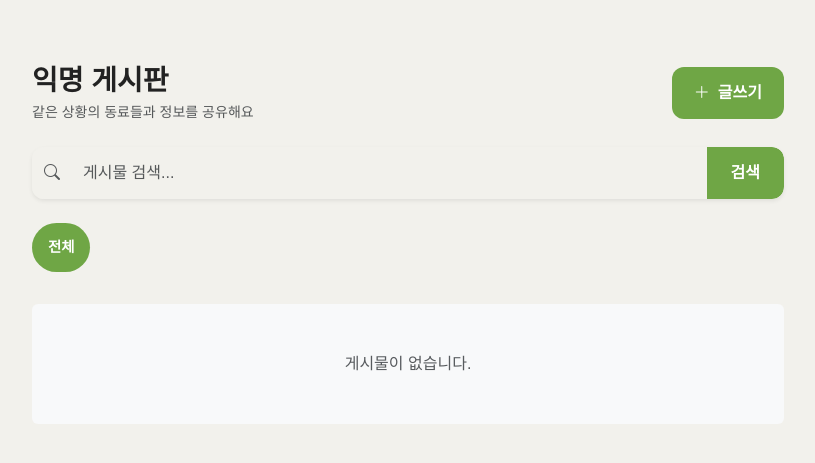
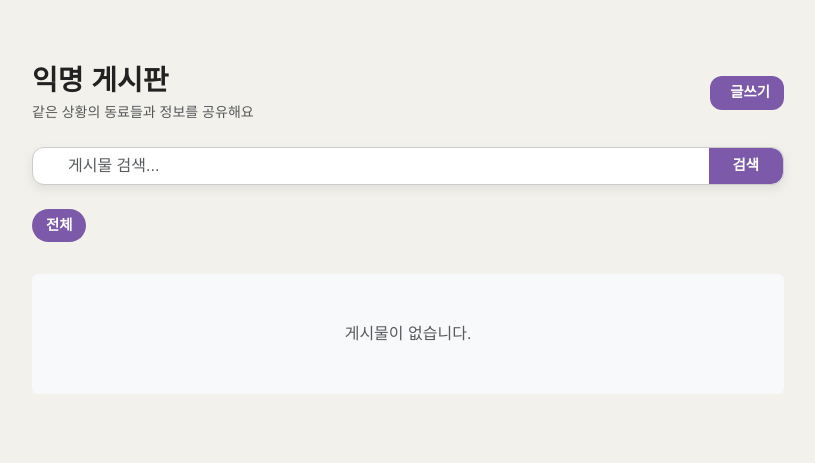
Before and after one commit to SKNETWORKS-FAMILY-AICAMP/SKN31-4rd-2Team, a Django app: page /board/ in a window 1280 px wide. Shown: the part 72-535 px from the top of the page, without its empty margins (232-1047 px from the left). Run offline with Django 5.2, Linux system fonts and the light colour scheme; data that the repository does not hold is empty.

Commit message:
boardUI수정

```diff
--- a/military_life/board/static/board/css/board.css
+++ b/military_life/board/static/board/css/board.css
@@ -78,3 +78,65 @@
     display: none;
     /* Chrome, Safari and Opera */
 }
+
+/* 게시판 전용 버튼 및 검색바 독립 스타일 */
+.board-btn-primary {
+    display: inline-flex;
+    align-items: center;
+    justify-content: center;
+    gap: 6px;
+    background-color: #7c5aa9;
+    color: #ffffff;
+    border: none;
+    padding: 6px 14px;
+    border-radius: var(--radius-md);
+    font-weight: 600;
+    font-size: 0.9rem;
+    cursor: pointer;
+    transition: background-color 0.2s, border-color 0.2s;
+    width: auto;
+    text-decoration: none;
+}
+
+.board-btn-primary:hover,
+.board-btn-primary:focus,
+.board-btn-primary:active {
+    background-color: #9568d0;
+    color: #ffffff;
+    box-shadow: none;
+}
+
+.board-btn-secondary {
+    display: inline-flex;
+    align-items: center;
+    justify-content: center;
+    gap: 6px;
+    background-color: #ffffff;
+    color: var(--color-text);
+    border: 1px solid var(--color-border);
+    padding: 6px 14px;
+    border-radius: var(--radius-md);
+    font-weight: 600;
+    font-size: 0.9rem;
+    cursor: pointer;
+    transition: background-color 0.2s, border-color 0.2s;
+    width: auto;
+    text-decoration: none;
+}
+
+.board-btn-secondary:hover,
+.board-btn-secondary:focus,
+.board-btn-secondary:active {
+    background-color: #f8f9fa;
+    border-color: #cccccc;
+    color: #333333;
+    box-shadow: none;
+}
+
+/* 검색바 강조 스타일 */
+.search-container-custom {
+    background-color: #ffffff;
+    border: 1px solid #cccccc;
+    box-shadow: 0 4px 12px rgba(0, 0, 0, 0.08);
+    border-radius: var(--radius-md);
+}
--- a/military_life/board/templates/board/post_list.html
+++ b/military_life/board/templates/board/post_list.html
@@ -5,7 +5,7 @@
 {% block nav_board_active %}active{% endblock %}
 
 {% block extra_css %}
-<link rel="stylesheet" href="{% static 'board/css/board.css' %}?v=3">
+<link rel="stylesheet" href="{% static 'board/css/board.css' %}?v=5">
 {% endblock %}
 
 {% block content %}
@@ -16,8 +16,8 @@
             <h1 class="h3 fw-bold mb-1">익명 게시판</h1>
             <p class="text-muted mb-0 small">같은 상황의 동료들과 정보를 공유해요</p>
         </div>
-        <button class="btn-primary" data-bs-toggle="modal" data-bs-target="#createModal">
-            <i class="bi bi-plus-lg"></i> 글쓰기
+        <button class="board-btn-primary" data-bs-toggle="modal" data-bs-target="#createModal">
+            <i class="fa-solid fa-plus"></i> 글쓰기
         </button>
     </div>
 
@@ -27,14 +27,13 @@
             {% if current_category %}
             <input type="hidden" name="category" value="{{ current_category }}">
             {% endif %}
-            <div class="input-group shadow-sm" style="border-radius: var(--radius-md); overflow: hidden;">
-                <span class="input-group-text border-end-0 text-muted border-0" style="background: var(--color-bg);">
-                    <i class="bi bi-search"></i>
+            <div class="input-group search-container-custom overflow-hidden">
+                <span class="input-group-text border-end-0 text-muted border-0 bg-transparent">
+                    <i class="fa-solid fa-magnifying-glass"></i>
                 </span>
-                <input type="text" class="form-control border-start-0 border-0"
-                    style="background: var(--color-bg); box-shadow: none;" name="q" placeholder="게시물 검색..."
-                    value="{{ search_query }}">
-                <button class="btn btn-primary text-white px-4" type="submit" style="font-weight: 600;">검색</button>
+                <input type="text" class="form-control border-start-0 border-0 bg-transparent" style="box-shadow: none;"
+                    name="q" placeholder="게시물 검색..." value="{{ search_query }}">
+                <button class="board-btn-primary px-4" type="submit">검색</button>
             </div>
         </form>
     </div>
@@ -42,12 +41,12 @@
     <!-- 카테고리 칩 -->
     <div class="d-flex gap-2 mb-4 overflow-auto pb-2 category-scroll">
         <a href="{% url 'board:list' %}{% if search_query %}?q={{ search_query }}{% endif %}"
-            class="btn rounded-pill {% if not current_category %}btn-primary text-white{% else %}btn-secondary text-dark{% endif %} btn-sm px-3"
-            style="border-radius: 20px; font-size: 0.9rem;">전체</a>
+            class="rounded-pill {% if not current_category %}board-btn-primary{% else %}board-btn-secondary{% endif %}"
+            style="padding: 6px 14px;">전체</a>
         {% for category in categories %}
         <a href="{% url 'board:list' %}?category={{ category.id }}{% if search_query %}&q={{ search_query }}{% endif %}"
-            class="btn rounded-pill {% if current_category == category.id %}btn-primary text-white{% else %}btn-secondary text-dark{% endif %} btn-sm px-3"
-            style="border-radius: 20px; font-size: 0.9rem;">
+            class="rounded-pill {% if current_category == category.id %}board-btn-primary{% else %}board-btn-secondary{% endif %}"
+            style="padding: 6px 14px;">
             {{ category.name }}
         </a>
         {% endfor %}
@@ -71,12 +70,12 @@
 
                     <div class="d-flex justify-content-between align-items-center border-top pt-3">
                         <div class="d-flex gap-3 text-muted small">
-                            <span><i class="bi bi-hand-thumbs-up"></i> {{ post.like_count }}</span>
-                            <span><i class="bi bi-eye"></i> {{ post.view_count }}</span>
-                            <span><i class="bi bi-chat"></i> {{ post.comment_count }}</span>
+                            <span><i class="fa-regular fa-thumbs-up"></i> {{ post.like_count }}</span>
+                            <span><i class="fa-regular fa-eye"></i> {{ post.view_count }}</span>
+                            <span><i class="fa-regular fa-comment"></i> {{ post.comment_count }}</span>
                         </div>
                         <div class="text-muted small">
-                            <i class="bi bi-lock-fill"></i> 익명
+                            <i class="fa-solid fa-lock"></i> 익명
                         </div>
                     </div>
                 </div>
@@ -124,13 +123,12 @@
                     </div>
                     <div class="alert alert-warning d-flex align-items-center py-2" role="alert"
                         style="background: #fcf8e3; border: none; color: #8a6d3b;">
-                        <i class="bi bi-lock-fill me-2"></i>
+                        <i class="fa-solid fa-lock me-2"></i>
                         <small>작성자 정보는 완전히 익명으로 처리됩니다.</small>
                     </div>
                     <div class="d-flex justify-content-end gap-2 mt-4">
-                        <button type="button" class="btn-secondary" data-bs-dismiss="modal"
-                            style="flex: 0 0 auto;">취소</button>
-                        <button type="submit" class="btn-primary">게시하기</button>
+                        <button type="button" class="board-btn-secondary" data-bs-dismiss="modal">취소</button>
+                        <button type="submit" class="board-btn-primary">게시하기</button>
                     </div>
                 </form>
             </div>
```
Also changed, not shown: military_life/board/templates/board/post_detail.html (+17 -19 lines).
